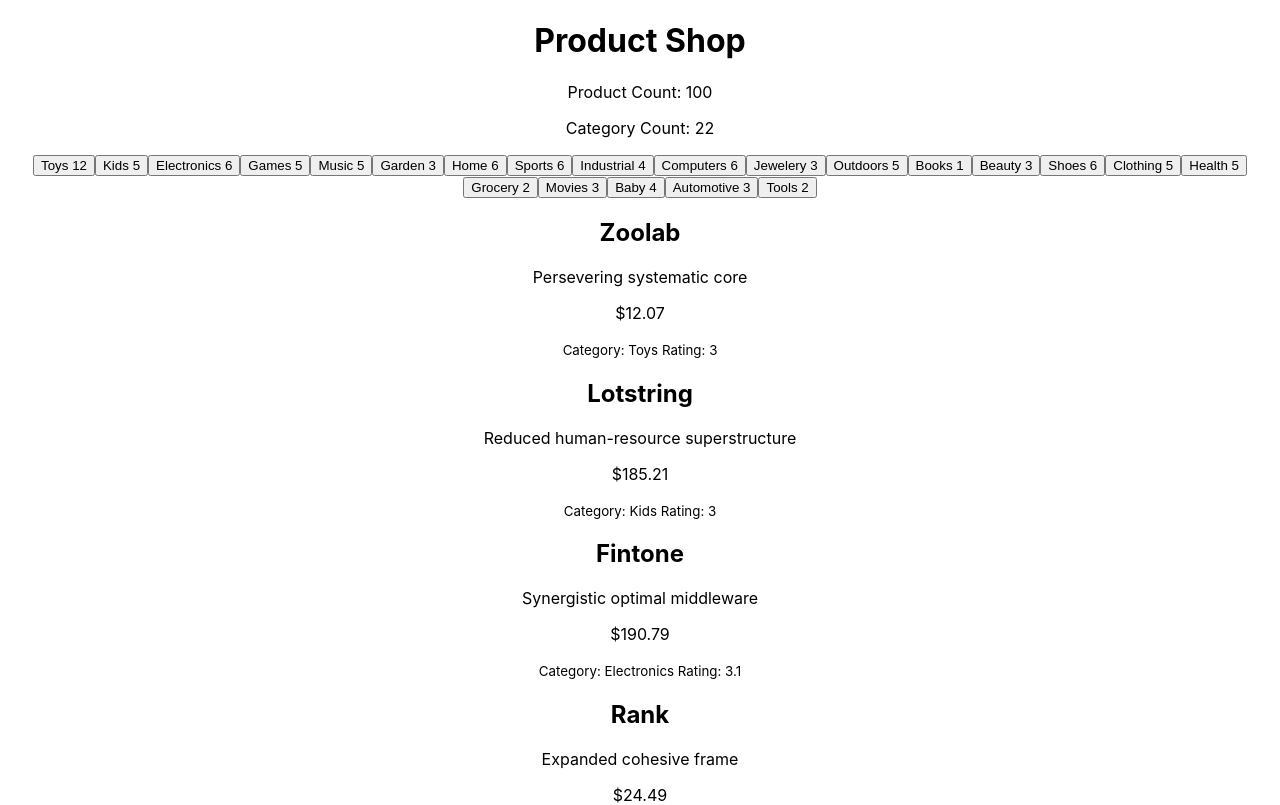
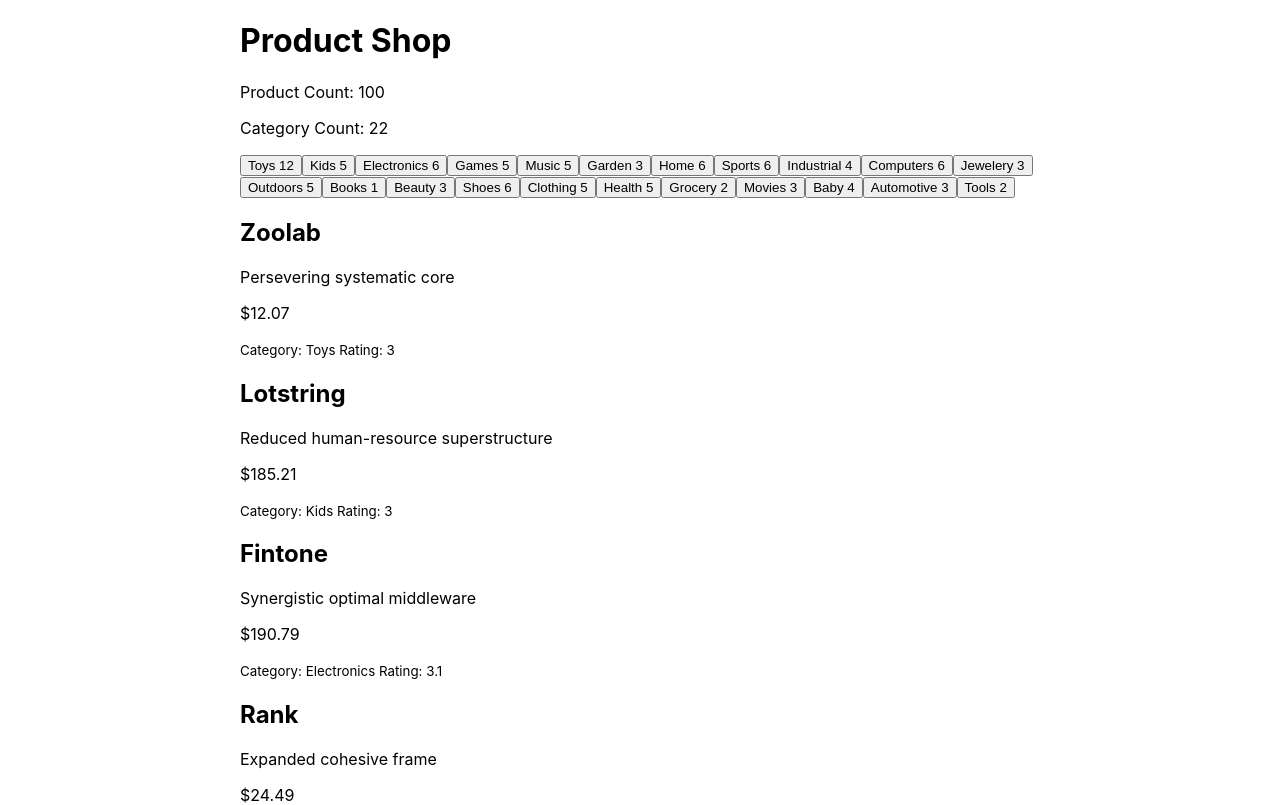
Before and after one commit to taymitsu/productlist, a React (Create React App) app: page / in a window 1280 px wide. Shown: the top 805 px of the page. Built offline with nearby package versions, Linux system fonts and the light colour scheme.

Commit message:
file formatting

```diff
--- a/src/App.css
+++ b/src/App.css
@@ -1,38 +1,4 @@
 .App {
-  text-align: center;
+  max-width: 800px;
+  margin: auto;
 }
-
-.App-logo {
-  height: 40vmin;
-  pointer-events: none;
-}
-
-@media (prefers-reduced-motion: no-preference) {
-  .App-logo {
-    animation: App-logo-spin infinite 20s linear;
-  }
-}
-
-.App-header {
-  background-color: #282c34;
-  min-height: 100vh;
-  display: flex;
-  flex-direction: column;
-  align-items: center;
-  justify-content: center;
-  font-size: calc(10px + 2vmin);
-  color: white;
-}
-
-.App-link {
-  color: #61dafb;
-}
-
-@keyframes App-logo-spin {
-  from {
-    transform: rotate(0deg);
-  }
-  to {
-    transform: rotate(360deg);
-  }
-}
--- a/src/App.js
+++ b/src/App.js
@@ -1,6 +1,8 @@
 import './App.css';
-import data, { allCategories, reduceCategories, categoryWithCount, nameAndCount } from './data' //imports data.js file, no extension
+import data, {reduceCategories} from './data'; //imports data.js file, no extension
 // NON DEFAULT EXPORTS { } //
+import ProductList from './ProductList';
+import CategoryButtons from './CategoryButtons';
 
 //console.log(data)
 //console.log(allCategories)
@@ -15,29 +17,8 @@ function App() {
       <p>Product Count: { data.length }</p>
       <p>Category Count: { reduceCategories.length }</p>
 
-      <div>
-        {nameAndCount.map(obj => {
-          return (
-            <button>
-              {obj.name}
-              <span> {obj.count} </span>
-            </button>
-          )
-        })}
-      </div>
-
-      <div>
-        {data.map(obj => {
-          return (
-            <div>
-              <h2>{obj.name}</h2>
-              <p>{obj.description}</p>
-              <p>{obj.price}</p>
-              <small>Category: {obj.category} Rating: {obj.rating}</small>
-            </div>
-          )
-        })}
-      </div>
+        <CategoryButtons />
+        <ProductList />
 
     </div>
   );
--- /dev/null
+++ b/src/CategoryButtons.js
@@ -0,0 +1,18 @@
+import {nameAndCount} from './data';
+
+function CategoryButtons() {
+  return(
+    <div classname="CategoryButtons">
+      {nameAndCount.map(obj => {
+        return (
+          <button>
+            {obj.name}
+            <span> {obj.count} </span>
+          </button>
+        )
+      })}
+    </div>
+  )
+}
+
+export default CategoryButtons;
--- /dev/null
+++ b/src/ProductList.css
@@ -0,0 +1,5 @@
+.ProductList {
+  display: grid;
+  grid-template-columns: 1fr 1fr 1fr;
+  grid-gap: 1rem;
+}
--- /dev/null
+++ b/src/ProductList.js
@@ -0,0 +1,21 @@
+import data from './data';
+import './ProductList.css';
+
+function ProductList() {
+  return(
+    <div classname="ProductList">
+      {data.map(obj => {
+        return (
+          <div>
+            <h2>{obj.name}</h2>
+            <p>{obj.description}</p>
+            <p>{obj.price}</p>
+            <small>Category: {obj.category} Rating: {obj.rating}</small>
+          </div>
+        )
+      })}
+    </div>
+  )
+}
+
+export default ProductList;
```
Also changed, not shown: src/logo.svg (deleted).
